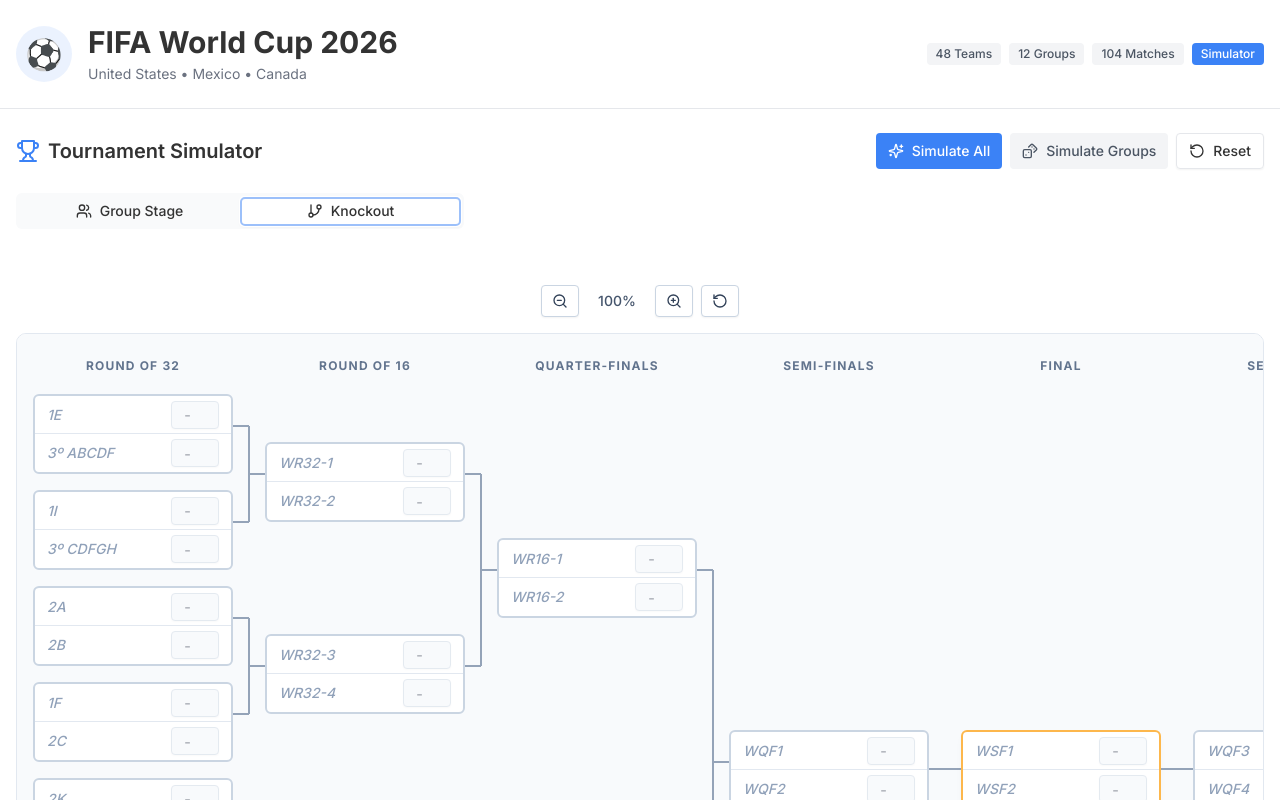
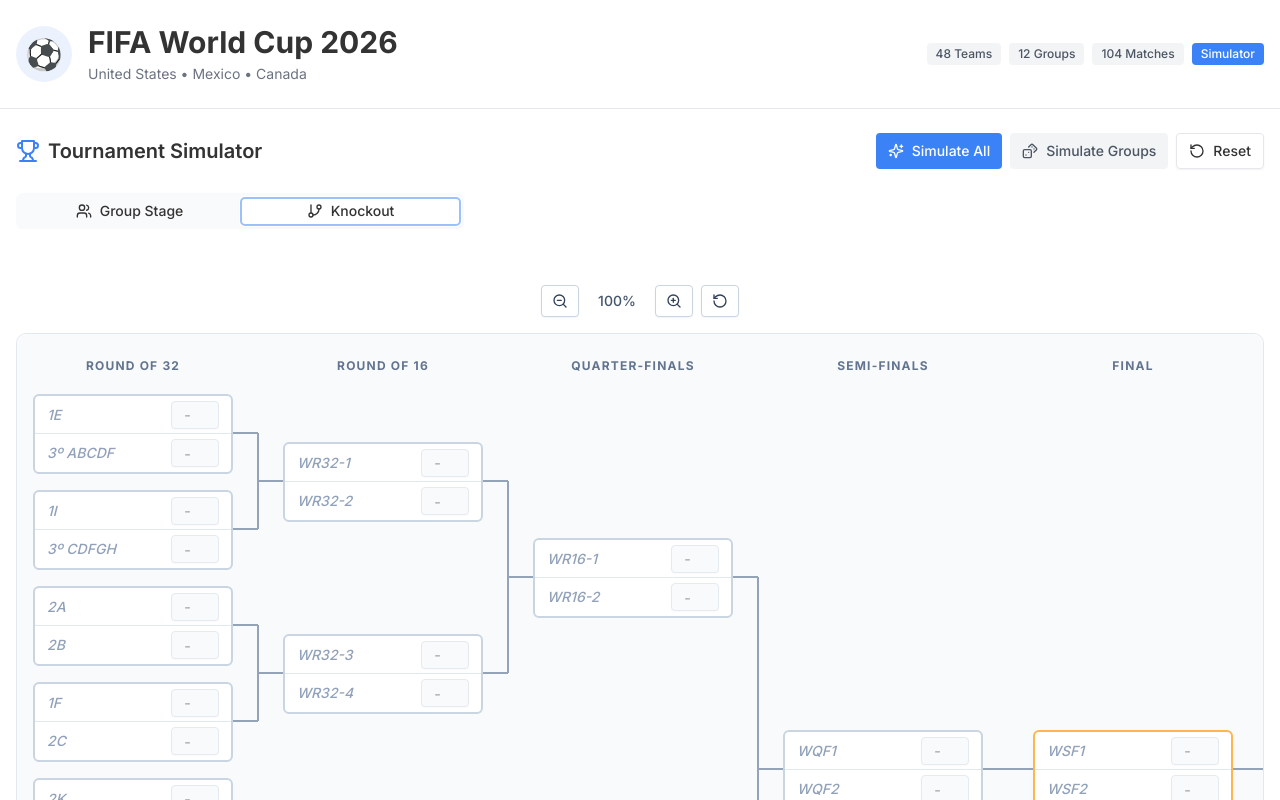
Before and after one commit to dmiante/simulator-results-WC-2026, a Next.js app: page / in a window 1280 px wide. Both pictures are taken after a click on the tab "Knockout". Shown: the top 800 px of the page. Built offline with nearby package versions, Linux system fonts and the light colour scheme.

Commit message:
style: fix align lines brackets with boxes and bracket width

```diff
--- a/features/knockout-stage/components/knockout-bracket.tsx
+++ b/features/knockout-stage/components/knockout-bracket.tsx
@@ -109,7 +109,7 @@ export function KnockoutBracket({ matches, setMatches, teamsMap, onScoreChange,
               </div>
 
               {/* Connector R32 -> R16 */}
-              <div style={{ paddingTop: "36px" }}>
+              <div style={{ paddingTop: "43px" }}>
                 <BracketConnector matchCount={8} matchHeight={matchHeight} gap={r32Gap} connectorWidth={connectorWidth} />
               </div>
 
@@ -137,7 +137,7 @@ export function KnockoutBracket({ matches, setMatches, teamsMap, onScoreChange,
               </div>
 
               {/* Connector R16 -> QF */}
-              <div style={{ paddingTop: `${r16Offset + 36}px` }}>
+              <div style={{ paddingTop: `${r16Offset + 43}px` }}>
                 <BracketConnector
                   matchCount={4}
                   matchHeight={matchHeight}
@@ -170,7 +170,7 @@ export function KnockoutBracket({ matches, setMatches, teamsMap, onScoreChange,
               </div>
 
               {/* Connector QF -> SF */}
-              <div style={{ paddingTop: `${qfOffset + 36}px` }}>
+              <div style={{ paddingTop: `${qfOffset + 43}px` }}>
                 <BracketConnector
                   matchCount={2}
                   matchHeight={matchHeight}
@@ -309,7 +309,7 @@ export function KnockoutBracket({ matches, setMatches, teamsMap, onScoreChange,
               </div>
 
               {/* Connector SF -> QF (right) */}
-              <div style={{ paddingTop: `${qfOffset + 36}px` }}>
+              <div style={{ paddingTop: `${qfOffset + 44}px` }}>
                 <BracketConnector
                   matchCount={2}
                   matchHeight={matchHeight}
@@ -343,7 +343,7 @@ export function KnockoutBracket({ matches, setMatches, teamsMap, onScoreChange,
               </div>
 
               {/* Connector QF -> R16 (right) */}
-              <div style={{ paddingTop: `${r16Offset + 36}px` }}>
+              <div style={{ paddingTop: `${r16Offset + 44}px` }}>
                 <BracketConnector
                   matchCount={4}
                   matchHeight={matchHeight}
@@ -377,7 +377,7 @@ export function KnockoutBracket({ matches, setMatches, teamsMap, onScoreChange,
               </div>
 
               {/* Connector R16 -> R32 (right) */}
-              <div style={{ paddingTop: "36px" }}>
+              <div style={{ paddingTop: "44px" }}>
                 <BracketConnector
                   matchCount={8}
                   matchHeight={matchHeight}
--- a/features/knockout-stage/hooks/use-bracket-layout.ts
+++ b/features/knockout-stage/hooks/use-bracket-layout.ts
@@ -7,7 +7,7 @@ import { resolveQualifiedTeam } from "../utils/bracket-utils"
 export const BRACKET_LAYOUT = {
   matchHeight: 80,
   r32Gap: 16,
-  connectorWidth: 32,
+  connectorWidth: 50,
 } as const
 
 // Derived layout values
```
